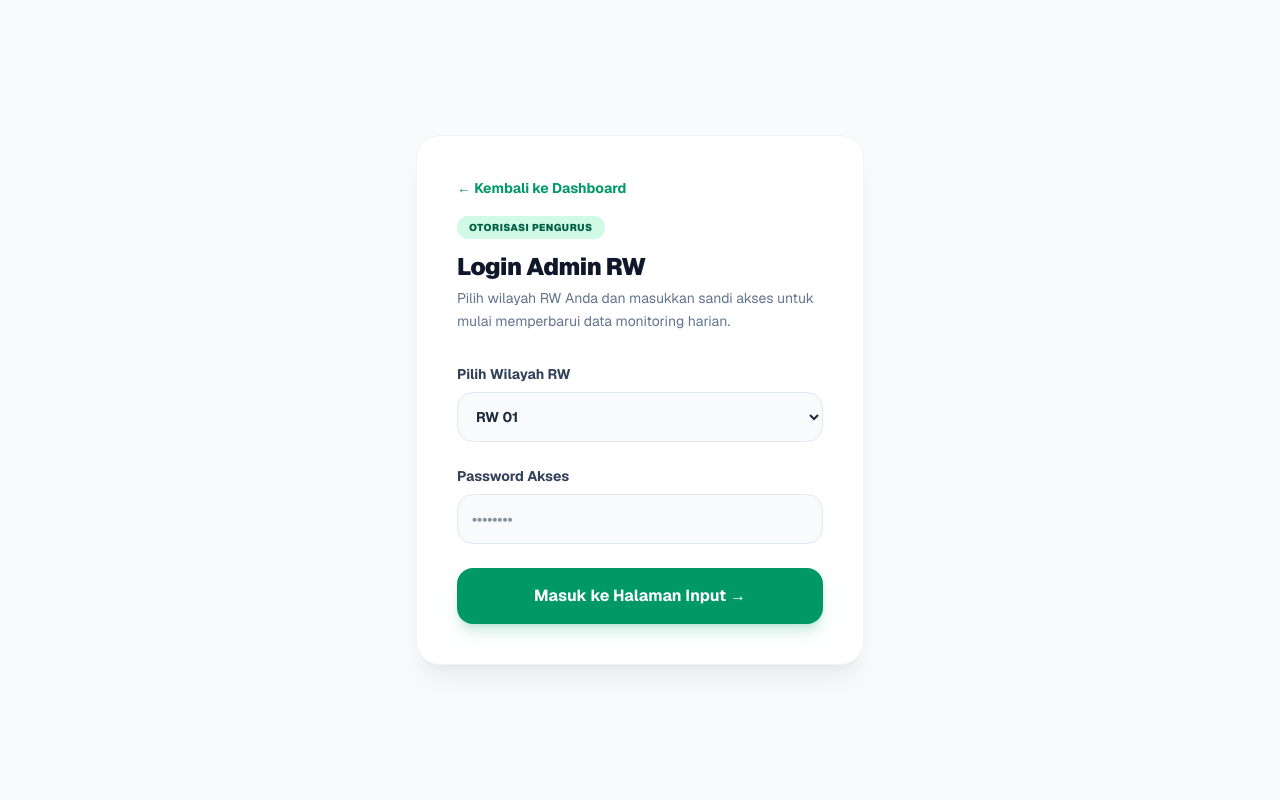
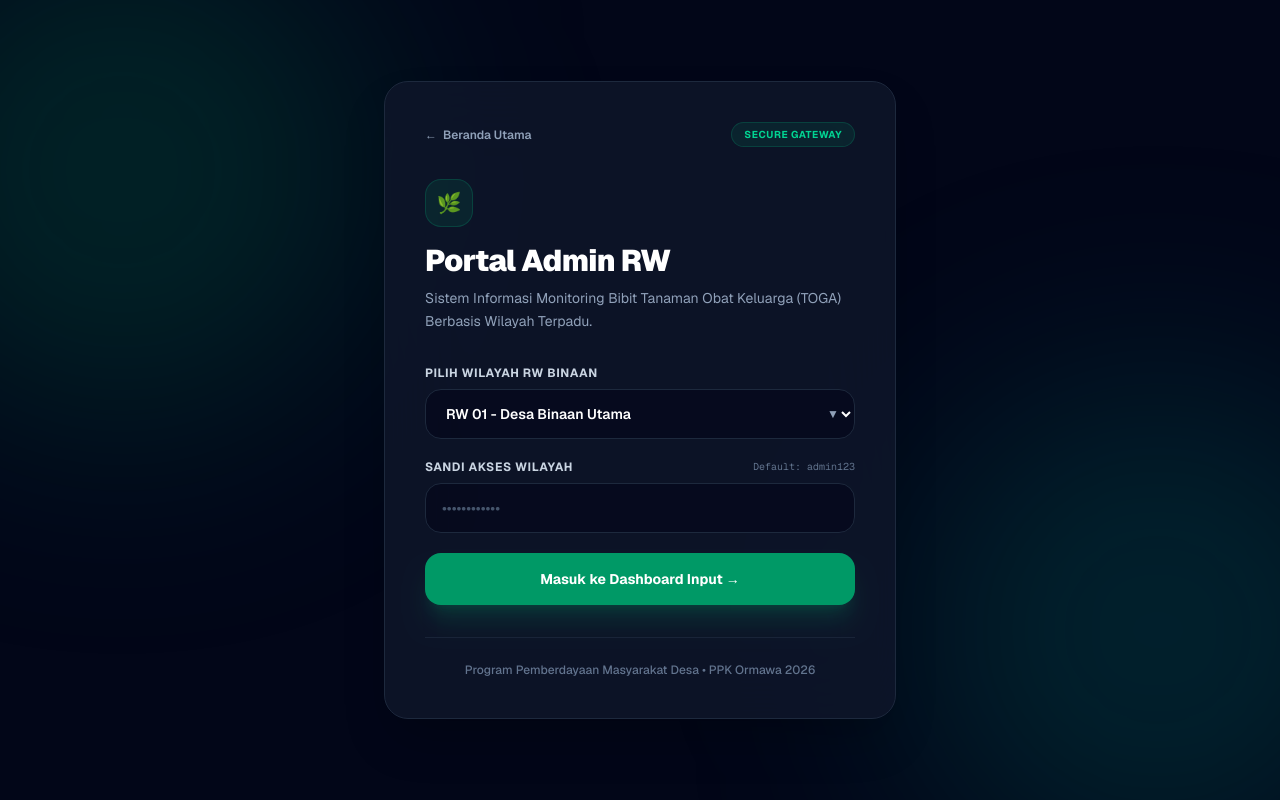
Before and after one commit to zoarpanjaitan/MONITORING-BIBIT, a Next.js app: page /login in a window 1280 px wide. Built offline with nearby package versions, Linux system fonts and the light colour scheme.

Commit message:
Upgrade login UI to national professional standard

```diff
--- a/app/login/page.tsx
+++ b/app/login/page.tsx
@@ -8,69 +8,137 @@ export default function LoginPage() {
   const router = useRouter();
   const [rw, setRw] = useState("RW 01");
   const [password, setPassword] = useState("");
+  const [isLoading, setIsLoading] = useState(false);
+  const [error, setError] = useState("");
 
   const handleLogin = (e: React.FormEvent) => {
     e.preventDefault();
+    setError("");
+    setIsLoading(true);
+
+    // Simulasi jeda autentikasi profesional ala sistem nasional
+    setTimeout(() => {
       if (password === "admin123") {
         localStorage.setItem("user_rw", rw);
         router.push("/input");
       } else {
-      alert("Password salah! (Gunakan: admin123)");
+        setError("Autentikasi Gagal: Sandi akses wilayah tidak valid.");
+        setIsLoading(false);
       }
+    }, 800);
   };
 
   return (
-    <main className="min-h-screen bg-[#F8FAFC] text-slate-800 font-sans flex items-center justify-center px-6">
-      <div className="max-w-md w-full bg-white rounded-3xl p-8 md:p-10 border border-slate-100 shadow-xl shadow-slate-900/5">
-        <div className="mb-8">
-          <Link href="/" className="text-sm font-bold text-emerald-600 hover:text-emerald-700 transition">
-            ← Kembali ke Dashboard
+    <main className="min-h-screen bg-slate-950 text-slate-100 flex items-center justify-center p-4 sm:p-6 relative overflow-hidden font-sans">
+
+      {/* Background Glow Ornaments Ala SaaS Modern */}
+      <div className="absolute top-[-10%] left-[-10%] w-[500px] h-[500px] bg-emerald-600/20 rounded-full blur-[120px] pointer-events-none" />
+      <div className="absolute bottom-[-10%] right-[-10%] w-[500px] h-[500px] bg-teal-600/20 rounded-full blur-[120px] pointer-events-none" />
+
+      <div className="w-full max-w-lg bg-slate-900/80 backdrop-blur-2xl border border-slate-800 rounded-3xl p-8 sm:p-10 shadow-2xl relative z-10">
+
+        {/* Navigation & Badge */}
+        <div className="flex items-center justify-between mb-8">
+          <Link
+            href="/"
+            className="text-xs font-semibold text-slate-400 hover:text-emerald-400 transition flex items-center gap-1.5"
+          >
+            <span>←</span> Beranda Utama
           </Link>
-          <span className="block bg-emerald-100 text-emerald-800 text-[10px] font-black px-3 py-1 rounded-full uppercase tracking-wider w-fit mt-4 mb-3">
-            Otorisasi Pengurus
+          <span className="bg-emerald-500/10 border border-emerald-500/20 text-emerald-400 text-[10px] font-bold px-3 py-1 rounded-full uppercase tracking-wider">
+            Secure Gateway
           </span>
-          <h1 className="text-2xl font-black text-slate-900 tracking-tight">Login Admin RW</h1>
-          <p className="text-sm text-slate-500 mt-1 leading-relaxed">
-            Pilih wilayah RW Anda dan masukkan sandi akses untuk mulai memperbarui data monitoring harian.
+        </div>
+
+        {/* Heading Section */}
+        <div className="space-y-2 mb-8">
+          <div className="w-12 h-12 rounded-2xl bg-emerald-500/10 border border-emerald-500/20 flex items-center justify-center text-emerald-400 text-xl font-bold mb-4">
+            🌿
+          </div>
+          <h1 className="text-2xl sm:text-3xl font-black tracking-tight text-white">
+            Portal Admin RW
+          </h1>
+          <p className="text-sm text-slate-400 leading-relaxed">
+            Sistem Informasi Monitoring Bibit Tanaman Obat Keluarga (TOGA) Berbasis Wilayah Terpadu.
           </p>
         </div>
 
-        <form onSubmit={handleLogin} className="space-y-6">
-          <div>
-            <label className="block font-bold text-sm text-slate-700 mb-2">Pilih Wilayah RW</label>
+        {/* Error Notification Banner */}
+        {error && (
+          <div className="mb-6 p-4 rounded-2xl bg-rose-500/10 border border-rose-500/20 text-rose-400 text-xs font-medium flex items-center gap-3 animate-shake">
+            <span className="text-base">⚠️</span>
+            <span>{error}</span>
+          </div>
+        )}
+
+        {/* Form Authentication */}
+        <form onSubmit={handleLogin} className="space-y-5">
+          <div className="space-y-2">
+            <label className="block text-xs font-bold uppercase tracking-wider text-slate-300">
+              Pilih Wilayah RW Binaan
+            </label>
+            <div className="relative">
               <select
                 value={rw}
                 onChange={(e) => setRw(e.target.value)}
-              className="w-full border border-slate-200 rounded-2xl p-3.5 text-sm font-bold text-slate-800 bg-slate-50 focus:outline-none focus:ring-2 focus:ring-emerald-500"
+                className="w-full bg-slate-950/60 border border-slate-800 rounded-2xl px-4 py-3.5 text-sm font-semibold text-white focus:outline-none focus:ring-2 focus:ring-emerald-500 focus:border-transparent transition appearance-cursor"
               >
-              <option value="RW 01">RW 01</option>
-              <option value="RW 02">RW 02</option>
-              <option value="RW 03">RW 03</option>
-              <option value="RW 04">RW 04</option>
-              <option value="RW 05">RW 05</option>
-              <option value="RW 06">RW 06</option>
+                <option value="RW 01" className="bg-slate-900">RW 01 - Desa Binaan Utama</option>
+                <option value="RW 02" className="bg-slate-900">RW 02 - Sektor Konservasi</option>
+                <option value="RW 03" className="bg-slate-900">RW 03 - Klaster Produktif</option>
+                <option value="RW 04" className="bg-slate-900">RW 04 - Sentra Pembibitan</option>
+                <option value="RW 05" className="bg-slate-900">RW 05 - Zona Mandiri</option>
+                <option value="RW 06" className="bg-slate-900">RW 06 - Pengembangan Inovasi</option>
               </select>
+              <div className="absolute right-4 top-1/2 -translate-y-1/2 pointer-events-none text-slate-400 text-xs">
+                ▼
+              </div>
+            </div>
           </div>
 
-          <div>
-            <label className="block font-bold text-sm text-slate-700 mb-2">Password Akses</label>
+          <div className="space-y-2">
+            <div className="flex items-center justify-between">
+              <label className="block text-xs font-bold uppercase tracking-wider text-slate-300">
+                Sandi Akses Wilayah
+              </label>
+              <span className="text-[10px] text-slate-500 font-mono">Default: admin123</span>
+            </div>
             <input
               type="password"
               value={password}
               onChange={(e) => setPassword(e.target.value)}
-              placeholder="••••••••"
-              className="w-full border border-slate-200 rounded-2xl p-3.5 text-sm font-bold text-slate-800 bg-slate-50 focus:outline-none focus:ring-2 focus:ring-emerald-500"
+              placeholder="••••••••••••"
+              className="w-full bg-slate-950/60 border border-slate-800 rounded-2xl px-4 py-3.5 text-sm font-semibold text-white placeholder:text-slate-600 focus:outline-none focus:ring-2 focus:ring-emerald-500 focus:border-transparent transition"
               required
             />
           </div>
 
           <button
             type="submit"
-            className="w-full bg-emerald-600 text-white p-4 rounded-2xl font-bold hover:bg-emerald-700 transition shadow-lg shadow-emerald-600/20"
+            disabled={isLoading}
+            className="w-full mt-2 bg-emerald-600 hover:bg-emerald-500 active:scale-[0.99] text-white font-bold py-4 px-6 rounded-2xl transition duration-200 shadow-xl shadow-emerald-600/20 flex items-center justify-center gap-2 disabled:opacity-50 text-sm"
           >
-            Masuk ke Halaman Input →
+            {isLoading ? (
+              <>
+                <svg className="animate-spin -ml-1 mr-3 h-5 w-5 text-white" fill="none" viewBox="0 0 24 24">
+                  <circle className="opacity-25" cx="12" cy="12" r="10" stroke="currentColor" strokeWidth="4"></circle>
+                  <path className="opacity-95" fill="currentColor" d="M4 12a8 8 0 018-8V0C5.373 0 0 5.373 0 12h4zm2 5.291A7.962 7.962 0 014 12H0c0 3.042 1.135 5.824 3 7.938l3-2.647z"></path>
+                </svg>
+                <span>Memverifikasi Kredensial...</span>
+              </>
+            ) : (
+              <span>Masuk ke Dashboard Input →</span>
+            )}
           </button>
         </form>
+
+        {/* Footer Info */}
+        <div className="mt-8 pt-6 border-t border-slate-800/80 text-center">
+          <p className="text-xs text-slate-500 font-medium">
+            Program Pemberdayaan Masyarakat Desa &bull; PPK Ormawa 2026
+          </p>
+        </div>
+
       </div>
     </main>
   );
```
Lines whose indentation alone changed are shown as unchanged.
